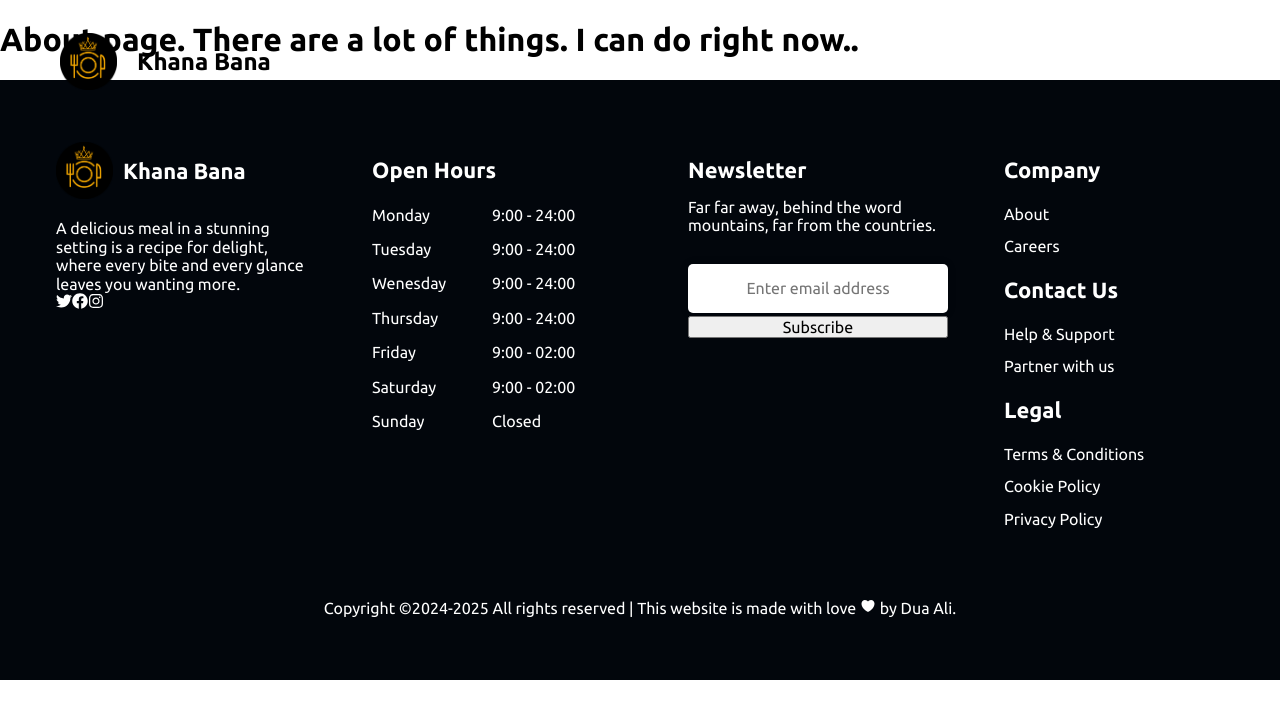
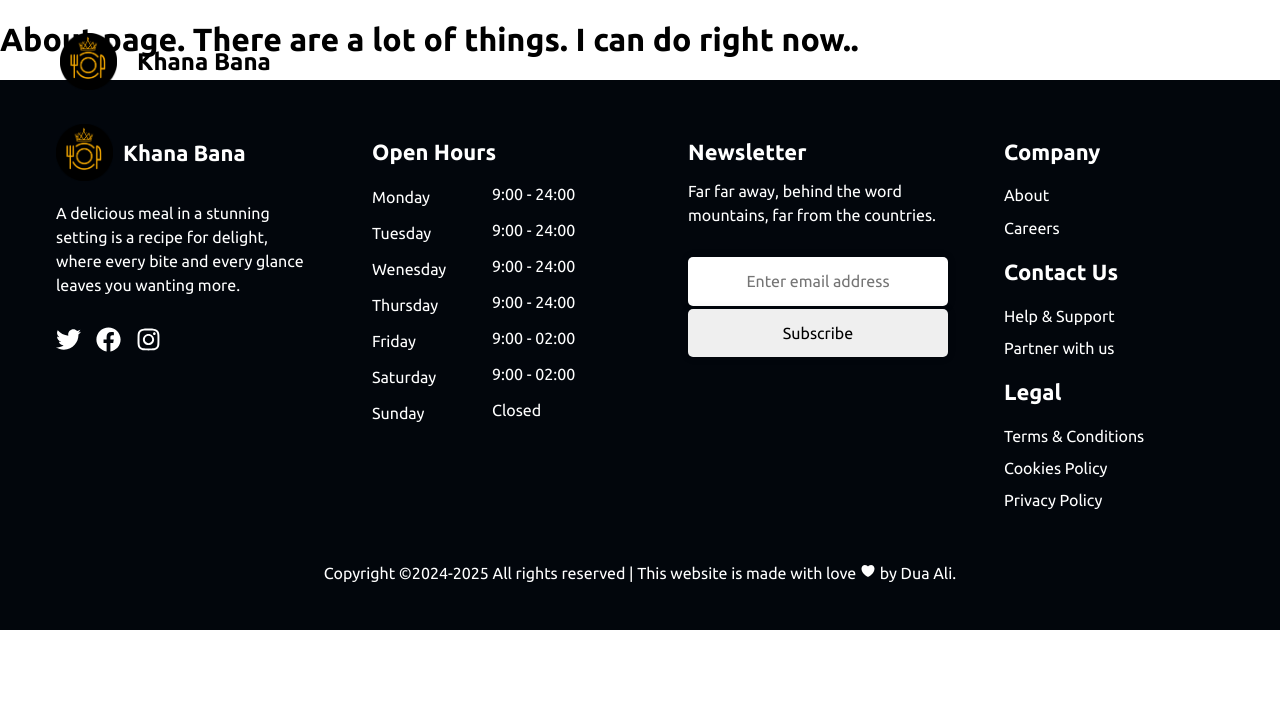
Before and after one commit to Shazzy911/Khana-bana-restaurant, a Next.js app: page /about in a window 1280 px wide. Shown: the top 718 px of the page. Built offline with nearby package versions, Linux system fonts and the light colour scheme.

Commit message:
Changes in footer

```diff
--- a/src/app/components/common/Footer/Footer.module.scss
+++ b/src/app/components/common/Footer/Footer.module.scss
@@ -6,13 +6,13 @@
 
 .container{
     @include display_flex(100%);
-    height: 60rem;
+    height: 55rem;
     color: #ffffff;
     background-color: #02060C;
     justify-content: space-evenly;
 
     .section{
-
+            flex-wrap: wrap;
         // In this section we've 4 divs. each has it's own functionality....
         display: flex;
         justify-content: space-evenly;
@@ -36,11 +36,19 @@
                     gap: 1rem;
                 }
             }
+            .social{
+                display: flex;
+                margin-top: 3rem;
+                gap: 1.5rem;
+                svg{
+                    font-size: 2.5rem;
+                }
+            }
         }
         .day_time{
             span{
                 display: flex;
-                padding: .8rem 0 ;
+                padding: .6rem 0 ;
                 p{
                     width: 12rem;
                 }
--- a/src/app/components/common/Footer/Footer.tsx
+++ b/src/app/components/common/Footer/Footer.tsx
@@ -6,49 +6,76 @@ import { FaFacebook, FaHeart, FaInstagram, FaTwitter } from "react-icons/fa";
 import { day_time } from "@/json/day_time";
 import { IoHeartSharp } from "react-icons/io5";
 import NewsLetter from "../../ui/newsLetter/NewsLetter";
-
+import { footer_route_links } from "@/json/route_links";
 
 const Footer = () => {
     return (
+        <>
+
             <div className={style.container}>
                 <div className={style.section}>
 
-                <div className={` ${style.app_info}  && ${style.common}  `}>
-                    <span >
+                    <div className={` ${style.app_info} ${style.common} `}>
+                        <span>
                             <Link href={'/'}>
                                 <Image src={Hero} width={57} height={57} alt="Image not found" />
                                 <h2>Khana Bana</h2>
                             </Link>
                         </span>
                         <p className={style.desc}>A delicious meal in a stunning setting is a recipe for delight, where every bite and every glance leaves you wanting more.</p>
-                    <span>
+                        <span className={style.social}>
                             <FaTwitter />
                             <FaFacebook />
                             <FaInstagram />
 
                         </span>
                     </div>
-                <div className={` ${style.day_time} && ${style.common}  `}>
+                    <div className={` ${style.day_time} ${style.common}  `}>
                         <h2>Open Hours</h2>
 
-                    {
-                        day_time.map((item, index) => (
+                        {day_time.map((item, index) => (
                             <span key={index}><p>{item.day} </p>{item.time}</span>
-                        ))
-                    }
-
-
+                        ))}
                     </div>
-                <div className={` ${style.news_letter} && ${style.common}  `}>
+                    <div className={` ${style.news_letter} ${style.common}  `}>
                         <h2>Newsletter</h2>
                         <p>Far far away, behind the word mountains, far from the countries.</p>
                         <NewsLetter />
 
                     </div>
-                <div className={` ${style.company_info} && ${style.common}  `} >
-                    {/* Use Json Data and repace the bad code later... */}
+                    <div className={`${style.company_info} ${style.common}`}>
+                        {footer_route_links.map((section, index) => (
+                            <div key={index} className={style.common_links}>
+                                <h2>{section.title}</h2>
+                                {section.links.map((link, linkIndex) => (
+                                    <Link key={linkIndex} href={link.href}>
+                                        {link.label}
+                                    </Link>
+                                ))}
+                            </div>
+                        ))}
+                    </div>
+                </div>
+                <div className={style.copy_right}>
+                    <p>Copyright ©2024-2025 All rights reserved | This website is made with love <IoHeartSharp /> by Dua Ali.</p>
+                </div>
 
 
+
+            </div >
+        </>
+    )
+}
+
+export default Footer;
+
+
+
+
+
+
+
+{/* <div className={` ${style.company_info} && ${style.common}  `} >
                     <div className={style.common_links}>
 
                         <h2>Company</h2>
@@ -69,16 +96,4 @@ const Footer = () => {
                         <Link href={"/Chefs"}> Privacy Policy</Link>
                     </div>
 
-                </div>
-            </div>
-            <div className={style.copy_right}>
-                <p>Copyright ©2024-2025 All rights reserved | This website is made with love <IoHeartSharp /> by Dua Ali.</p>
-            </div>
-
-
-
-        </div>
-    )
-}
-
-export default Footer
+                </div> */}
--- a/src/app/components/ui/newsLetter/NewLetter.module.scss
+++ b/src/app/components/ui/newsLetter/NewLetter.module.scss
@@ -25,4 +25,25 @@
       box-shadow: 0 0 10px rgba(0, 0, 0, 0.3);
     }
   }
+  button {
+    padding: 1.5rem 0 0 0.8rem;
+    text-align: center;
+    /* Remove inline and outline */
+    outline: none;
+    border: none;
+
+    /* Add some basic styling */
+    padding: 1.5rem;
+    font-size: 1.6rem;
+    border-radius: 5px;
+    box-shadow: 0 0 10px rgba(0, 0, 0, 0.1);
+    margin-bottom: .3rem;
+    /* Remove default focus styles */
+    transition: box-shadow 0.3s;
+
+    /* Add a subtle focus effect */
+    &:focus {
+      box-shadow: 0 0 10px rgba(0, 0, 0, 0.3);
+    }
+  }
 }
--- a/src/app/styles/global.scss
+++ b/src/app/styles/global.scss
@@ -20,10 +20,10 @@ body {
 //   h1,h2,h3,h4,h5,h6{
 //     color: white;
 //   }                        /////////////////   Use White color when using Dark & Light mode
-//   p{
-//     color: white;
-//     line-height: 1.5;
-//   }
+  p{
+    // color: white;
+    line-height: 1.5;
+  }
   a{
     // color: $color-white-black1;
     color:  inherit;
--- a/src/json/route_links.tsx
+++ b/src/json/route_links.tsx
@@ -28,3 +28,28 @@ export const topbar_route_links: route_link_types[] = [
       route: "/contact",
     },
   ];
+
+  export const footer_route_links = [
+        {
+          title: "Company",
+          links: [
+            { "label": "About", "href": "/about" },
+            { "label": "Careers", "href": "/careers" }
+          ]
+        },
+        {
+          title: "Contact Us",
+          links: [
+            { "label": "Help & Support", "href": "/contact" },
+            { "label": "Partner with us", "href": "/partners" }
+          ]
+        },
+        {
+          title: "Legal",
+          links: [
+            { "label": "Terms & Conditions", "href": "/about" },
+            { "label": "Cookies Policy", "href": "/policy" },
+            { "label": "Privacy Policy", "href": "/policy" }
+          ]
+        }
+      ]
```
Lines whose indentation alone changed are shown as unchanged.
